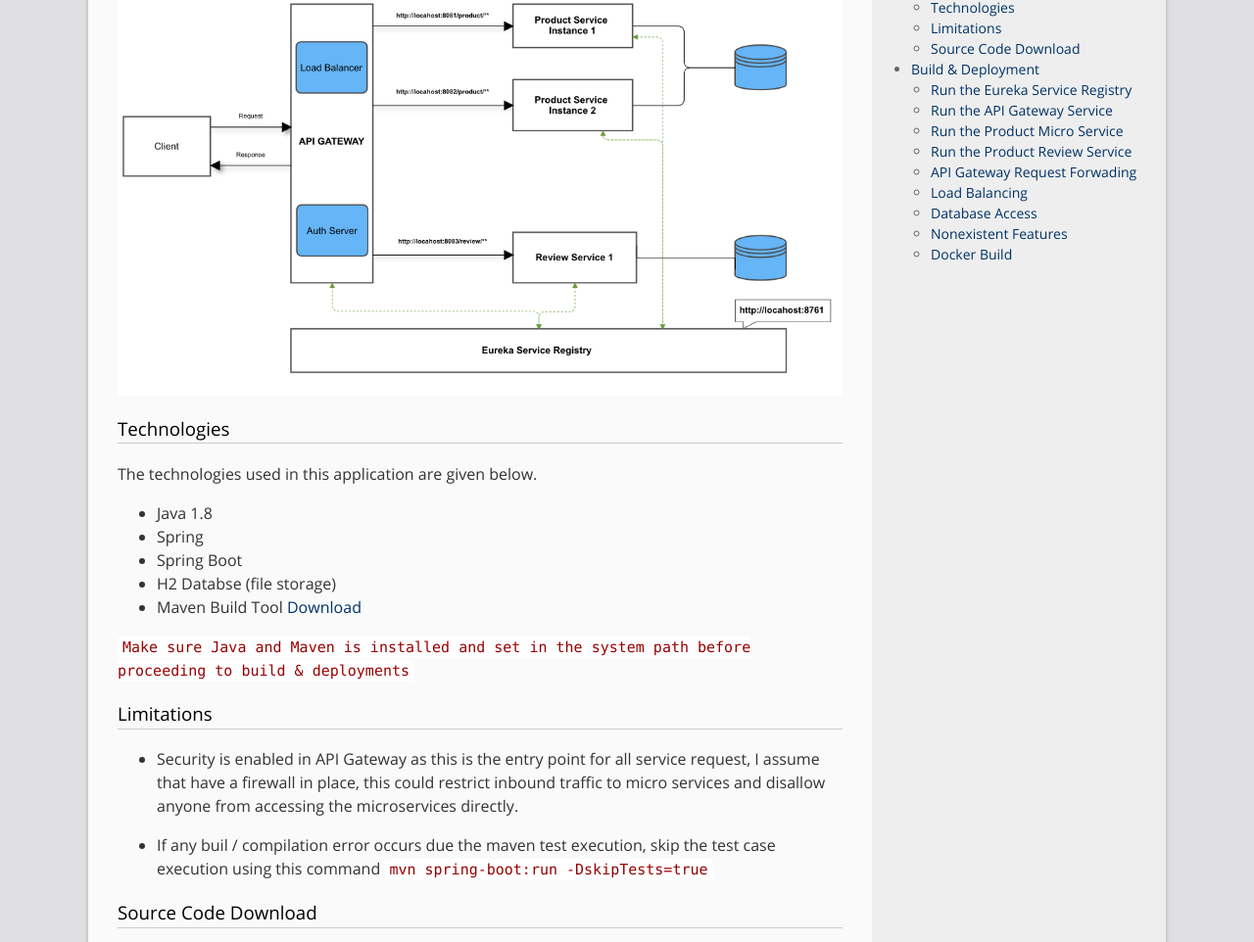
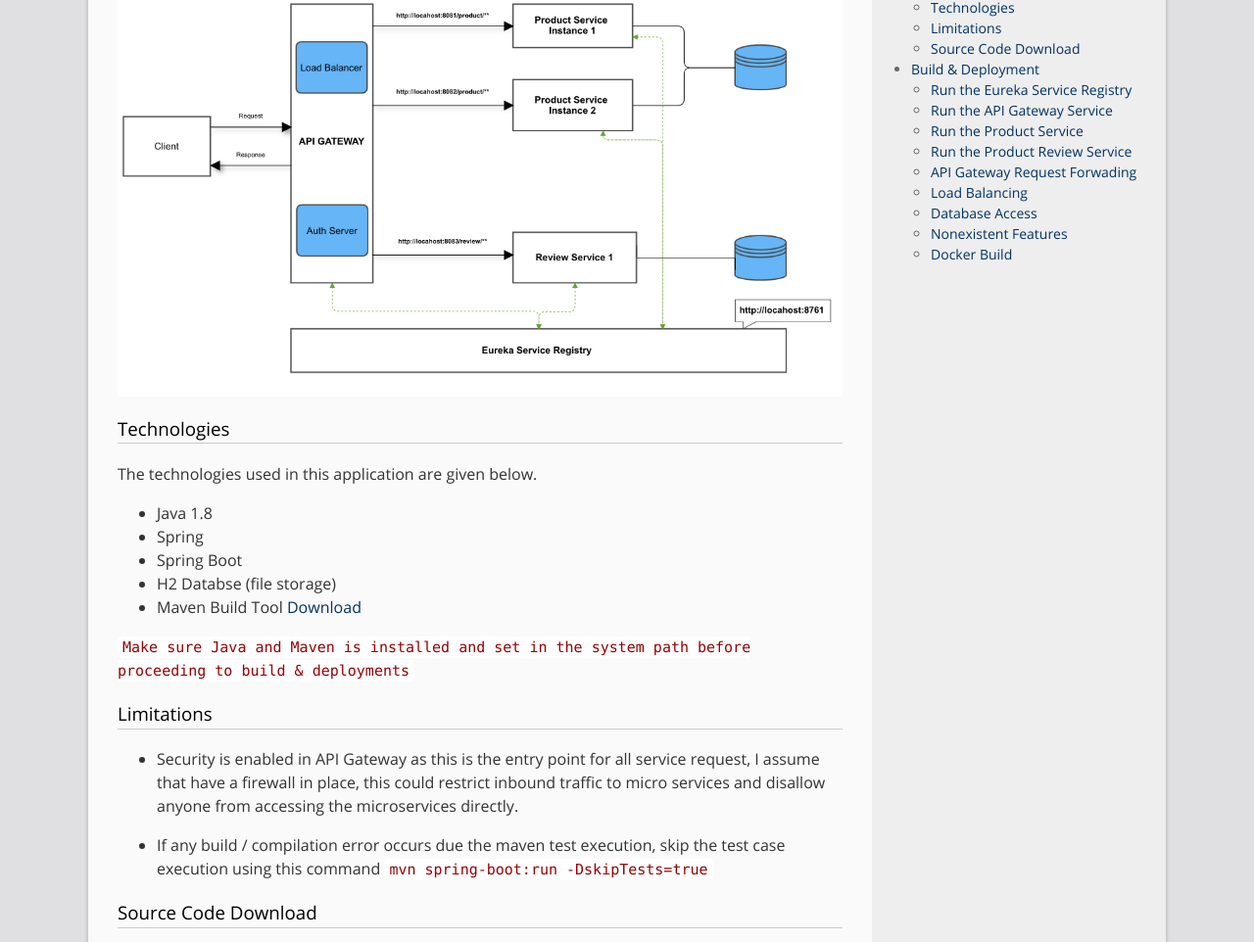
Before and after one commit to mohancse1707/mohan.github.com, a Jekyll site: the page built from _posts/2021-08-29-Microservices-High-Availability-Spring-Boot.md, in a window 1280 px wide and 1400 px high, scrolled down 673 px. Shown: the part 136-1098 px from the top of the window at 98% size. Built offline with Jekyll 4.4.1, drawn with Linux system fonts in a browser that asks for light colours; our own code applies the rules of GitHub Pages for plain Markdown files; comment, search, counter and statistics services are not loaded; some of the changed text lies outside the part shown.

Commit message:
read me for microservices

````diff
--- a/_posts/2021-08-29-Microservices-High-Availability-Spring-Boot.md
+++ b/_posts/2021-08-29-Microservices-High-Availability-Spring-Boot.md
@@ -36,7 +36,7 @@ The technologies used in this application are given below.
 
 * Security is enabled in API Gateway as this is the entry point for all service request, I assume that have a firewall in place, this could restrict inbound traffic to micro services and disallow anyone from accessing the microservices directly.
 
-* If any buil / compilation error occurs due the maven test execution, skip the test case execution using this command ```mvn spring-boot:run -DskipTests=true```
+* If any build / compilation error occurs due the maven test execution, skip the test case execution using this command ```mvn spring-boot:run -DskipTests=true```
 
 ### Source Code Download
 
@@ -68,7 +68,7 @@ In Terminal#2 Navigate to ```springboot-microservice-application\api-gateway-ser
 
 Once started hit this URL: [http://localhost:8080](http://localhost:8080)
 
-### Run the Product Micro Service
+### Run the Product Service
 
 In Terminal#3 Navigate to ```springboot-microservice-application\product-micro-service``` and execute below command
 
````
Also changed, not shown: other parts of _posts/2021-08-29-Microservices-High-Availability-Spring-Boot.md (+4 -4 lines).
